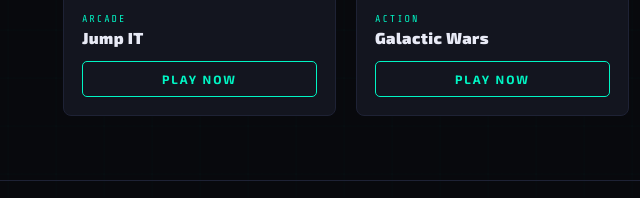
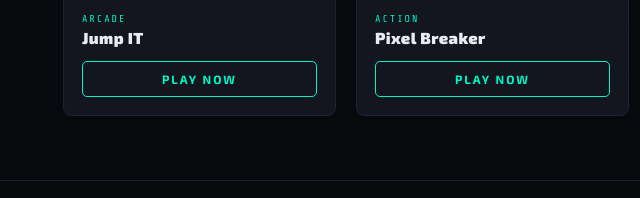
Before and after one commit to Mouaduser/Games-Network, a plain HTML site: page index.html in a window 1280 px wide. Shown: the part 603-801 px from the top of the page, 1-641 px from the left. Drawn offline with nearby package versions, Linux system fonts and the light colour scheme.

Commit message:
Update index.html

```diff
--- a/index.html
+++ b/index.html
@@ -697,10 +697,10 @@
         badge: "new"
       },
       {
-        title: "Galactic Wars",
+        title: "Pixel Breaker",
         img:   "https://images.unsplash.com/photo-1614732414444-096e5f1122d5?w=516&h=516&fit=crop",
         genre: "Action",
-        url:   "games/galactic.html",
+        url:   "pixelbreaker/index.html",
         badge: "hot"
       },
       {
```
